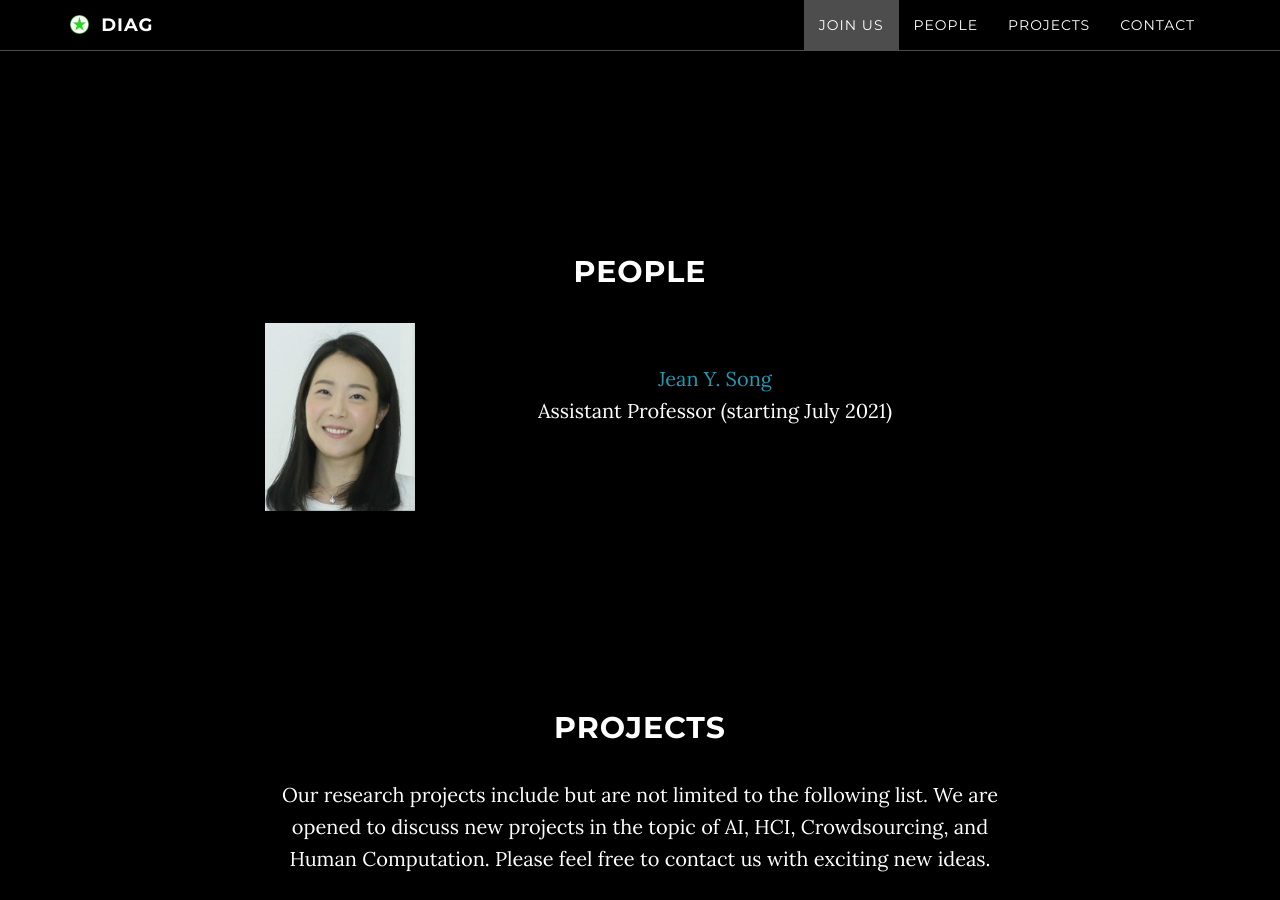
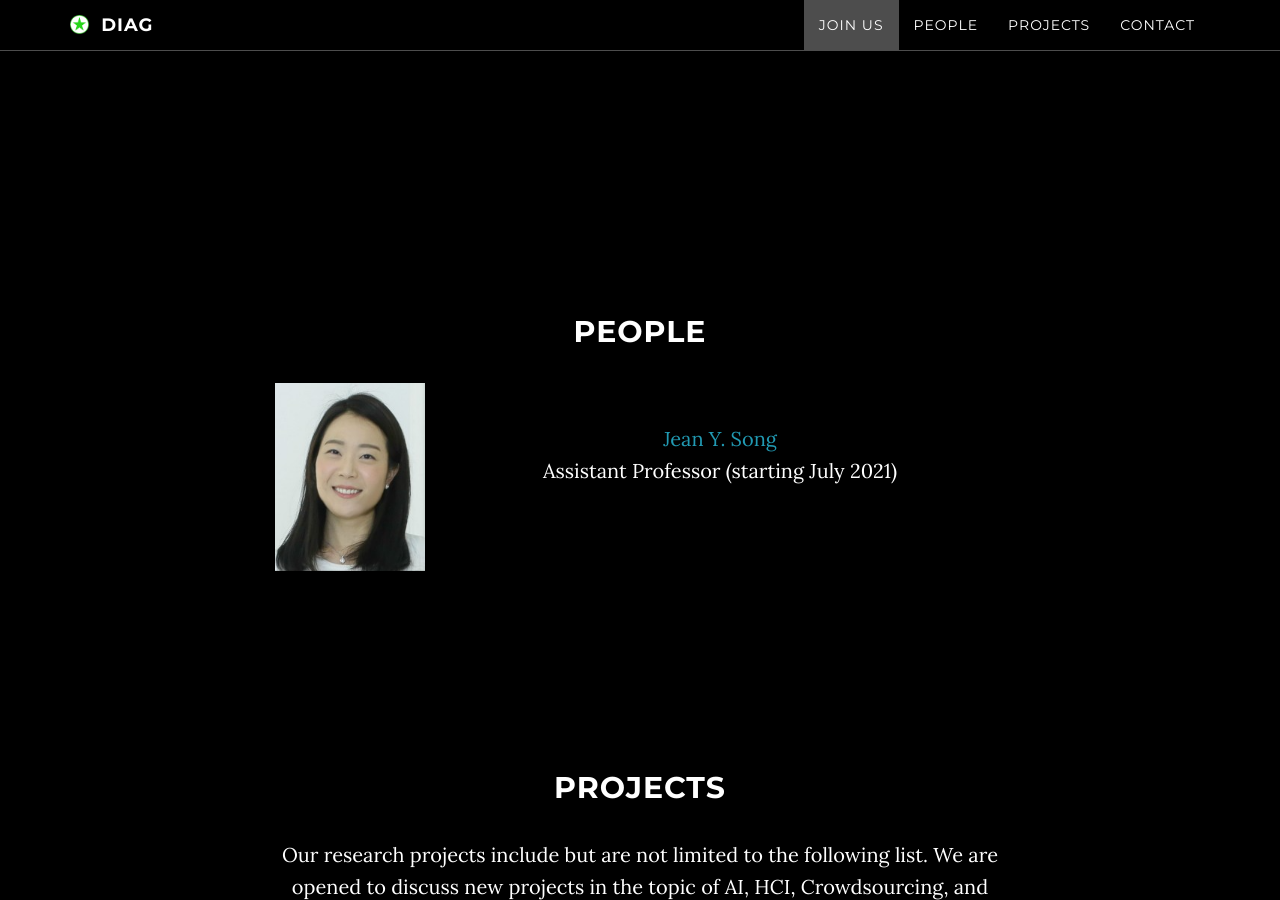
Before and after one commit to raflereak/diag-dgist.github.io, a Jekyll site: the page built from index.html, in a window 1280 px wide and 900 px high, scrolled down 1375 px. Built offline with Jekyll 4.4.1, drawn with Linux system fonts in a browser that asks for light colours.

Commit message:
align profile photo

```diff
--- a/_includes/joinus.html
+++ b/_includes/joinus.html
@@ -6,6 +6,7 @@
                 <p>We are looking for motivated and well-qualified students to build interactive web appliations and ML algorithms.</p>
                 <p>If you are interested in doing research under the theme of Human-Computer Interaction, Human-AI Interaction, Crowdsourcing,
                 Human Computation, and Intelligence Augmentation, please send your CV and transcript to <a href="mailto:{{ site.email }}">{{ site.email }}</a>.</p>
+                <br><br><br>
             </div>
         </div>
     </section>
--- a/_includes/people.html
+++ b/_includes/people.html
@@ -3,7 +3,7 @@
         <div class="row">
             <div class="col-lg-8 col-lg-offset-2">
                 <h2>People</h2>
-                <img src="/img/JeanSong_profile2021.png" alt="Jean's profile photo with her face" width="150" style="float:left;">
+                <img src="/img/JeanSong_profile2021.png" alt="Jean's profile photo with her face" width="150" style="float:left; margin-left: 10px;">
                 <br><br>
                 <p><a href="https://jyskwon.github.io/">Jean Y. Song</a><br>
                 Assistant Professor (starting July 2021)</p>
```
